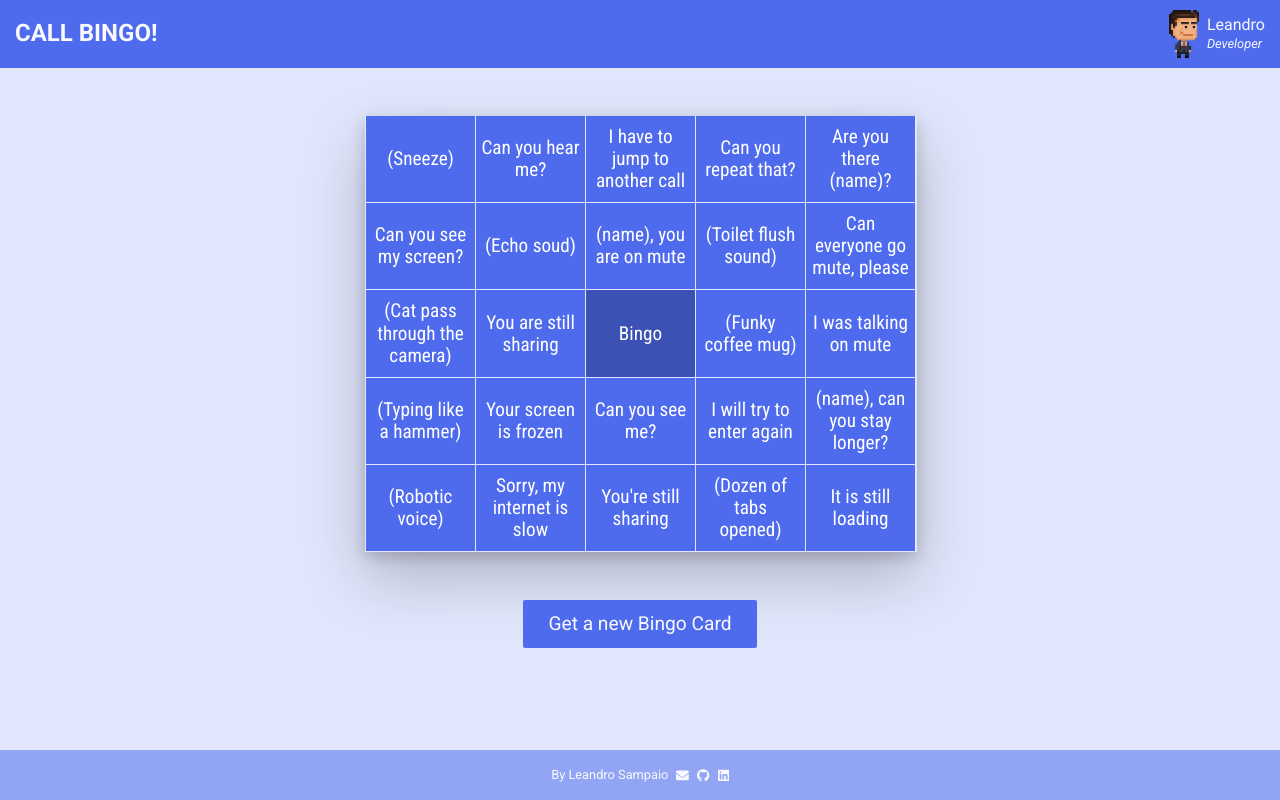
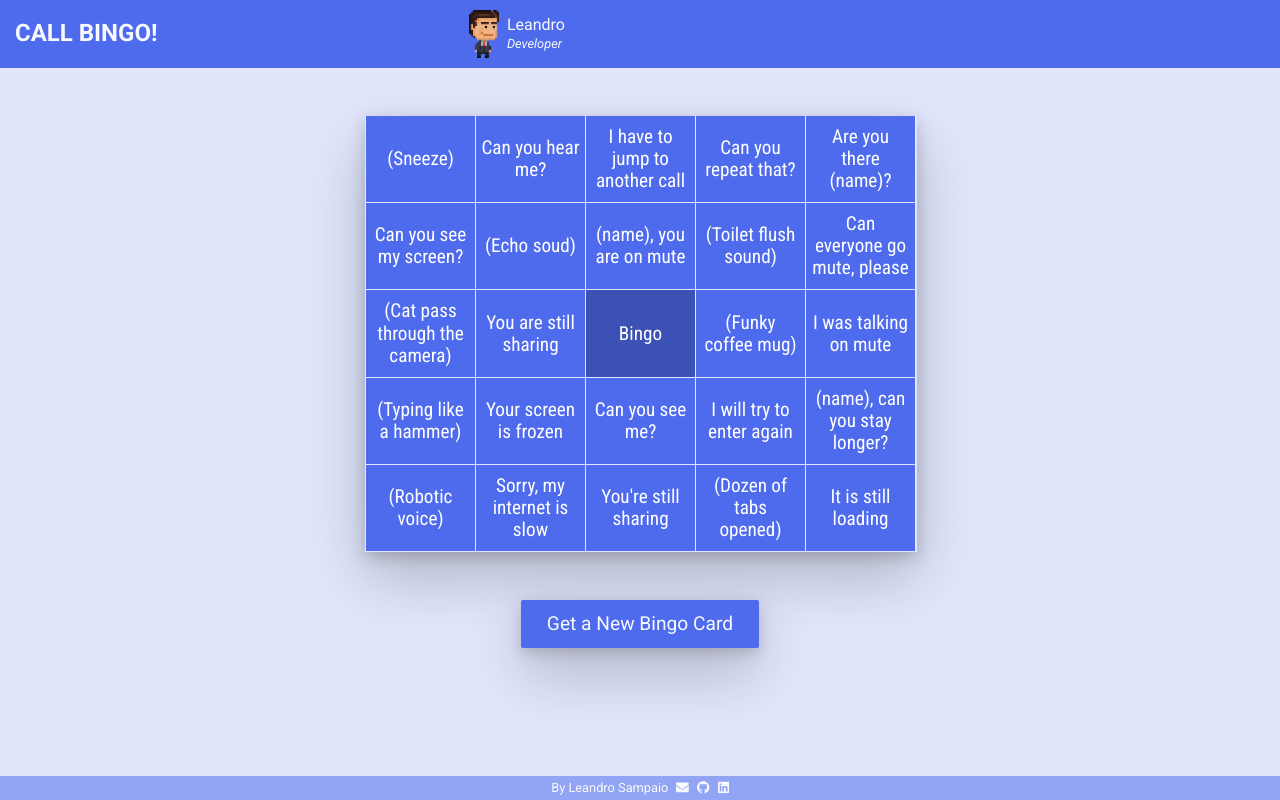
Before and after one commit to leandrorsampaio/challenge-bingo-react, a React (Create React App) app: page / in a window 1280 px wide. Built offline with nearby package versions, Linux system fonts and the light colour scheme.

Commit message:
Button refresh final and fixes. (MVP)

```diff
--- a/src/App.js
+++ b/src/App.js
@@ -23,7 +23,7 @@ function App() {
 
       <Cellsinteraction />
 
-      <Refreshpage onValueChange={handleValueChange} />
+      <Refreshpage onValueChange={handleValueChange} buttonText={'Get a New Bingo Card'} buttonClass={'--mainCard'} />
 
       <Footerpage />
 
--- a/src/objects/footerpage/style.scss
+++ b/src/objects/footerpage/style.scss
@@ -71,6 +71,7 @@
         color: $color-lighterAlt;
         font-size: 0.8rem;
         display: flex;
+        margin: 0;
     }
 
     &__link {
--- a/src/objects/gifswinner/index.jsx
+++ b/src/objects/gifswinner/index.jsx
@@ -15,7 +15,7 @@ const Gifswinner = (props) => {
            <img className="gifswinner --hireMe" src={require('../../assets/images/winner/hire-me.gif')} alt="Cat dance gif" />
            <img className="gifswinner --postIt" src={require('../../assets/images/winner/post-it.gif')} alt="Cat dance gif" />
 
-           <Refreshpage onValueChange={handleValueChange} />
+           <Refreshpage onValueChange={handleValueChange} buttonText={'Restart Bingo'} buttonClass={'--winnersPage'} />
 
         </>
     );
--- a/src/objects/headerpage/style.scss
+++ b/src/objects/headerpage/style.scss
@@ -3,14 +3,19 @@
 @import '../../styles/2_tools/viewports';
 
 .header {
+    width: 100%;
+    background: $color-primary;
 
     &__inner {
         display: flex;
         flex-direction: row;
-        background: $color-primary;
         align-items: center;
         justify-content: space-between;
         padding: 10px 15px;
+
+        @include resize-to(large) {
+            width: 550px;
+        }
     }
 
     &__profile {
--- a/src/objects/refreshpage/index.jsx
+++ b/src/objects/refreshpage/index.jsx
@@ -1,7 +1,7 @@
 import React from 'react';
 import './style.scss'
 
-const Refreshpage = () => {
+const Refreshpage = (props) => {
 
     const handleClickRefresh = () => {
         window.location.reload();
@@ -9,9 +9,9 @@ const Refreshpage = () => {
 
     return (
         <>
-            <div className='refreshPageControl'>
+            <div className={'refreshPageControl ' + props.buttonClass}>
                 <button className='button' onClick={handleClickRefresh}>
-                    Get a new Bingo Card
+                    {props.buttonText}
                 </button>
             </div>
         </>
--- a/src/objects/refreshpage/style.scss
+++ b/src/objects/refreshpage/style.scss
@@ -3,4 +3,13 @@
     align-items: center;
     justify-content: center;
     margin-top: 3rem;
+
+    &.--winnersPage {
+        margin: 0 auto;
+
+        .button {
+            position: absolute;
+            z-index: 99;
+        }
+    }
 }
--- a/src/styles/5_objects/buttons.scss
+++ b/src/styles/5_objects/buttons.scss
@@ -16,6 +16,7 @@
     height: 3rem;
     color: $color-lighterAlt;
     user-select: none;
+    box-shadow: 0 25.6px 57.6px 0 rgba(0,0,0,.22), 0 4.8px 14.4px 0 rgba(0,0,0,.18);
     background-color: $color-primary;
     -webkit-transition: background-color 0.5s ease-out;
     -moz-transition: background-color 0.5s ease-out;
```
